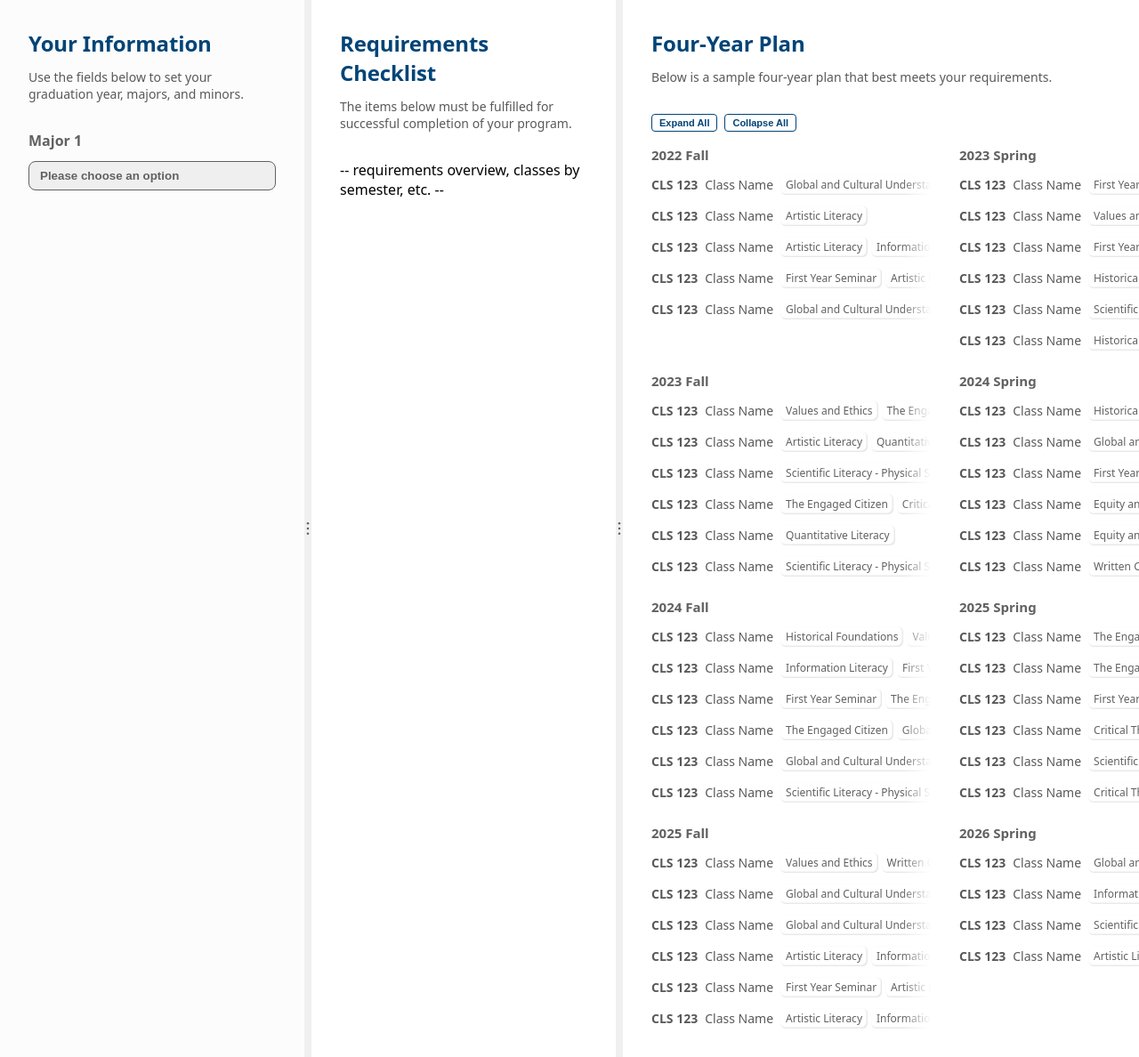
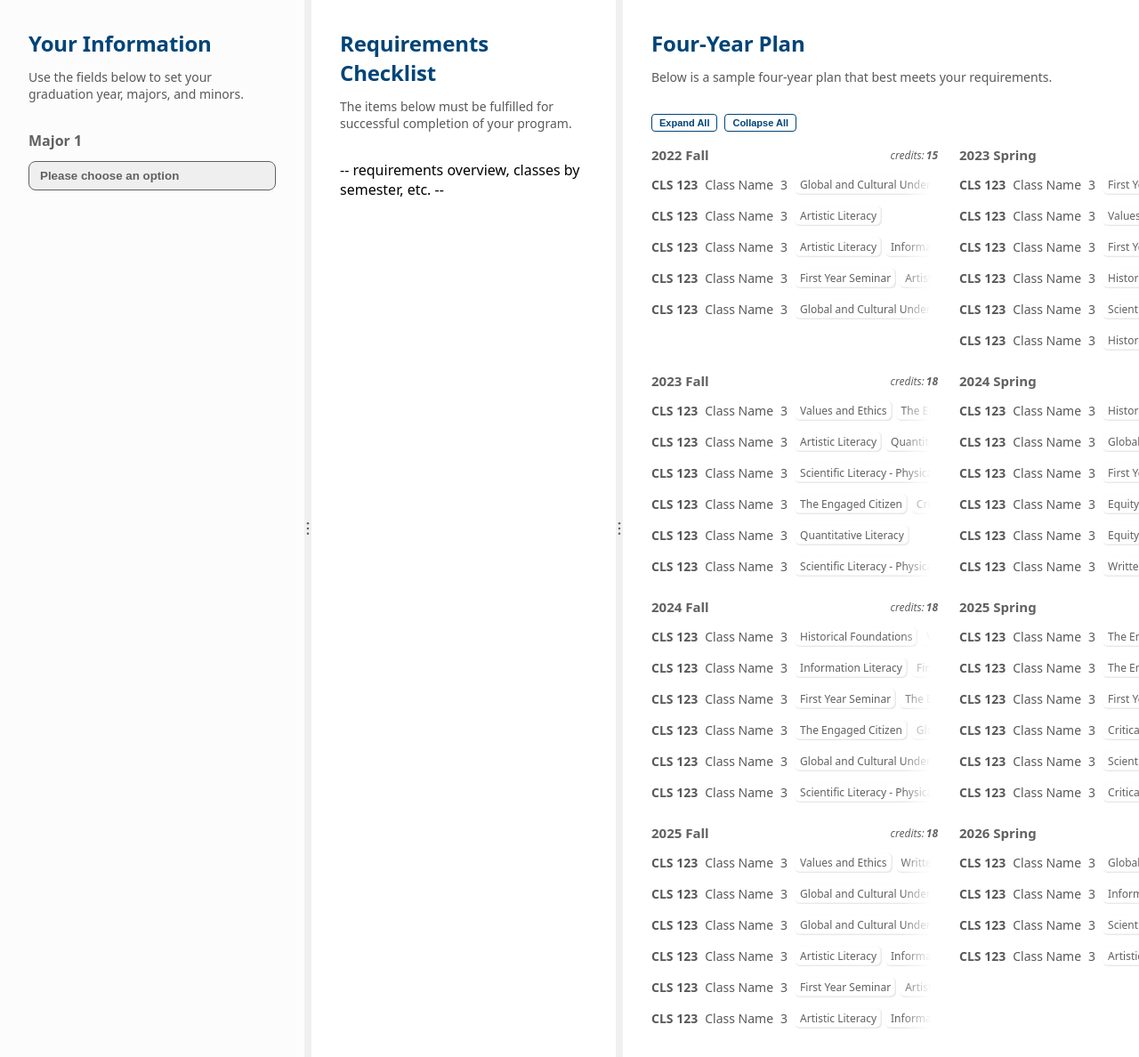
Before and after one commit to jbearley/fyp, a Flask app: page / in a window 1280 px wide. Shown: the part 82-1270 px from the top of the page at 89% size. Run offline with Flask 3, Linux system fonts and the light colour scheme.

Commit message:
number of credits per class and semester

```diff
--- a/app/static/css/main.css
+++ b/app/static/css/main.css
@@ -133,11 +133,31 @@ p {
 	width: 100%;
 }
 
+.semester-header {
+	display: flex;
+	align-items: center;
+	justify-content: space-between;
+	gap: .5rem;
+}
+
 h3 {
+	display: flex;
 	margin: 0;
 	font-weight: 700;
 	font-size: 15px;
 	color: var(--gray-500);
+}
+
+.total-credits {
+	display: flex;
+	gap: 2px;
+	font-size: 12px;
+	color: var(--gray-500);
+	font-style: italic;
+}
+
+.total-credits span {
+	font-weight: 550;
 }
 
 .classes-list-container {
--- a/app/templates/main.html
+++ b/app/templates/main.html
@@ -63,13 +63,15 @@
 				</div>
 				<div class='fyp-grid'>
 					{% if classes_by_semester %}
-					{% for semester in classes_by_semester %}
+					{% for semester_key, semester in classes_by_semester.items() %}
 					<div class='semester-container'>
-						<h3>{{semester}}</h3>
+						<div class='semester-header'><h3>{{semester_key}}</h3><div class='total-credits'>
+							credits: <span>{{semester.values()|sum(attribute='num_credits')}}</span>
+						</div></div>
 						<div class='classes-list-container'>
-							{% for class_key, class in classes_by_semester[semester].items() %}
+							{% for class_key, class in semester.items() %}
 							<div class='class-container'>
-								<div class='main-info'><span>{{class.course_number}}</span><span>{{class.title}}</span>
+								<div class='main-info'><span>{{class.course_number}}</span><span>{{class.title}}</span><span>{{class.num_credits}}</span>
 								</div>
 								<div class='attributes'>
 									{% for attribute in class.attributes %}
```
